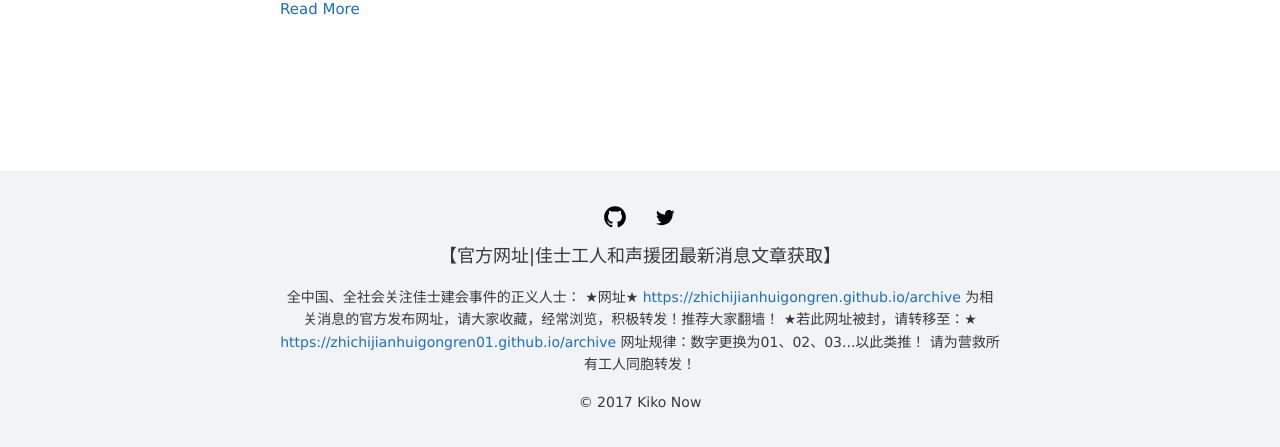
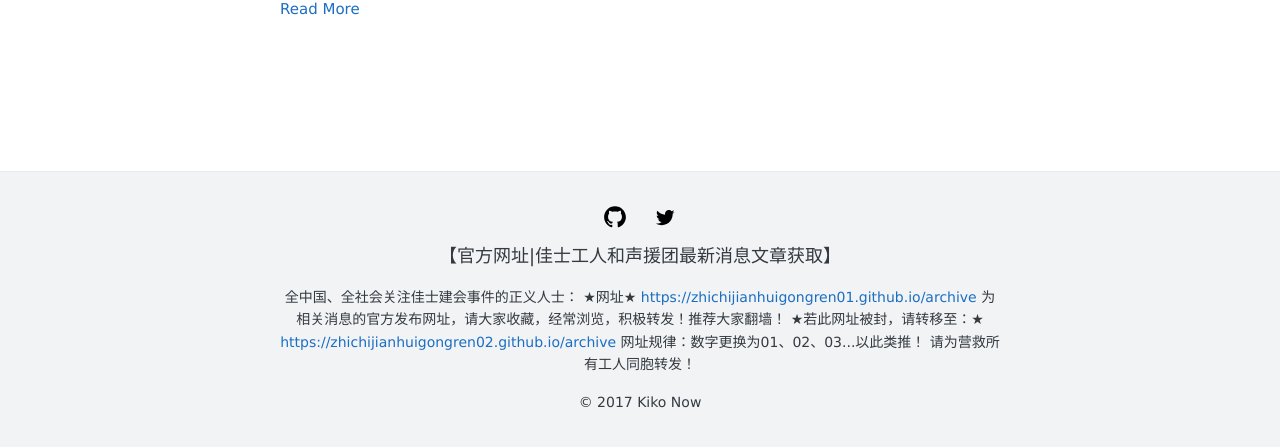
Before and after one commit to dabuxiangqian/dabuxiangqian.github.io, a Jekyll site: the page built from index.html, in a window 1280 px wide and 900 px high, scrolled down 16338 px, cut to the strip 451-898 px from the top of the window. Built offline with Jekyll 4.4.1, drawn with Linux system fonts in a browser that asks for light colours; the list of posts is cut into pages by our own code; part of the change alters nothing that is shown.

Commit message:
Update footer.html

```diff
--- a/_includes/footer.html
+++ b/_includes/footer.html
@@ -13,13 +13,13 @@
 
 ★网址★
 
-  <a href="https://zhichijianhuigongren.github.io/archive">https://zhichijianhuigongren.github.io/archive</a>
+  <a href="https://zhichijianhuigongren01.github.io/archive">https://zhichijianhuigongren01.github.io/archive</a>
 
 为相关消息的官方发布网址，请大家收藏，经常浏览，积极转发！推荐大家翻墙！
 
 ★若此网址被封，请转移至：★
 
-<a href="https://zhichijianhuigongren01.github.io/archive">https://zhichijianhuigongren01.github.io/archive</a>
+<a href="https://zhichijianhuigongren02.github.io/archive">https://zhichijianhuigongren02.github.io/archive</a>
 网址规律：数字更换为01、02、03...以此类推！
 请为营救所有工人同胞转发！
 
```
